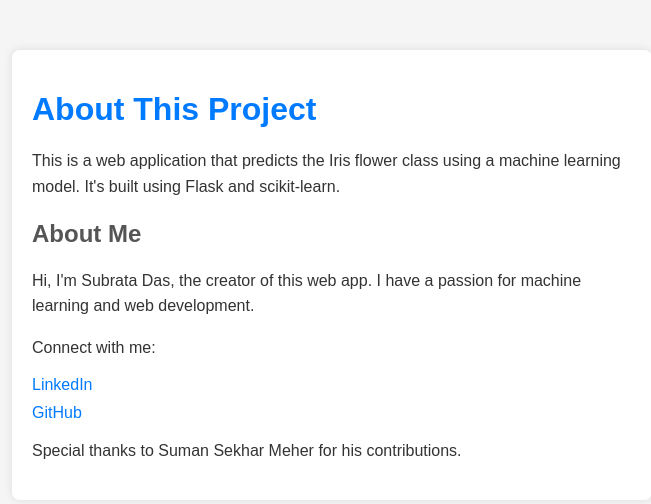
After one commit to subdas374/IrisSage, a Flask app: page /about in a window 1280 px wide. The commit adds this page. Shown: the top 504 px of the page, without its empty margins (308-959 px from the left). Run offline with Flask 3, Linux system fonts and the light colour scheme; parts of the project's set-up code (start-up, migrations or seed data) failed here and were passed over.

Commit message:
About page created

```diff
--- a/app.py
+++ b/app.py
@@ -18,10 +18,10 @@ def index():
 
 @app.route("/predict", methods=["POST"])
 def predict_class():
-    Sepal_Length=float(request.form.get("Sepal Length(cm)"))
-    Sepal_Width=float(request.form.get("Sepal Width(cm)"))
-    Petal_Length=float(request.form.get("Petal Length(cm)"))
-    Petal_Width=float(request.form.get("Petal Width(cm)"))
+    Sepal_Length=float(request.form.get("sepal_length"))
+    Sepal_Width=float(request.form.get("sepal_width"))
+    Petal_Length=float(request.form.get("petal_length"))
+    Petal_Width=float(request.form.get("petal_width"))
 
     #predict model
 
@@ -35,7 +35,11 @@ def predict_class():
         result = "Iris-virginica"
 
 
-    return f"The class of this iris is {str(result)}"
+    return render_template("index.html", result=result)
+
+@app.route("/about")
+def about():
+    return render_template("about.html")
 
 if __name__ == "__main__":
     app.run(debug=True)
--- /dev/null
+++ b/templates/about.html
@@ -0,0 +1,65 @@
+<!DOCTYPE html>
+<html lang="en">
+<head>
+    <meta charset="UTF-8">
+    <meta name="viewport" content="width=device-width, initial-scale=1.0">
+    <title>About</title>
+    <style>
+        body {
+            background-color: #f5f5f5;
+            font-family: Arial, sans-serif;
+            margin: 0;
+            padding: 0;
+        }
+        .container {
+            background-color: #ffffff;
+            border-radius: 8px;
+            padding: 20px;
+            box-shadow: 0px 0px 10px rgba(0, 0, 0, 0.1);
+            max-width: 600px;
+            margin: 50px auto;
+        }
+        h1 {
+            color: #007bff;
+            margin-bottom: 20px;
+        }
+        h2 {
+            color: #555;
+            margin-top: 20px;
+        }
+        p {
+            color: #333;
+            line-height: 1.6;
+        }
+        ul {
+            list-style-type: none;
+            padding: 0;
+            margin-top: 15px;
+        }
+        li {
+            margin-bottom: 10px;
+        }
+        a {
+            color: #007bff;
+            text-decoration: none;
+        }
+        a:hover {
+            text-decoration: underline;
+        }
+    </style>
+</head>
+<body>
+    <div class="container">
+        <h1>About This Project</h1>
+        <p>This is a web application that predicts the Iris flower class using a machine learning model. It's built using Flask and scikit-learn.</p>
+        <h2>About Me</h2>
+        <p>Hi, I'm Subrata Das, the creator of this web app. I have a passion for machine learning and web development.</p>
+        <p>Connect with me:</p>
+        <ul>
+            <li><a href="https://www.linkedin.com/in/subdas374/">LinkedIn</a></li>
+            <li><a href="https://github.com/subdas374">GitHub</a></li>
+        </ul>
+        <p>Special thanks to Suman Sekhar Meher for his contributions.</p>
+    </div>
+</body>
+</html>
```
Also changed, not shown: templates/index.html (+91 -13 lines).
